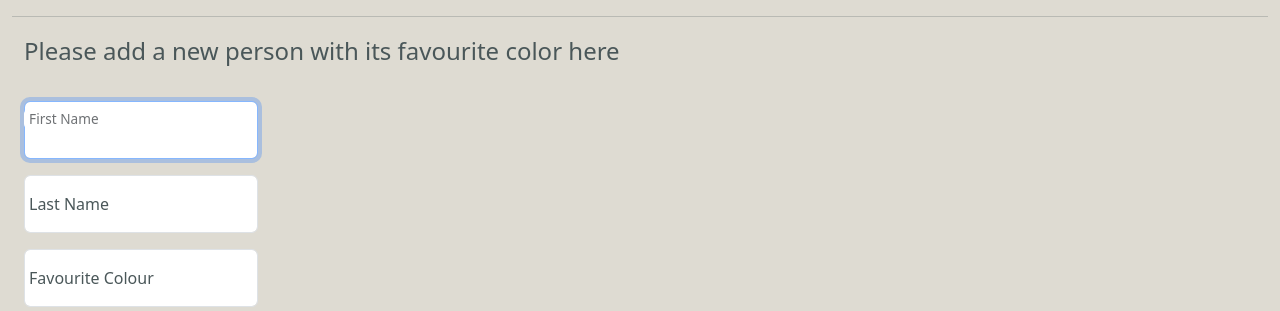
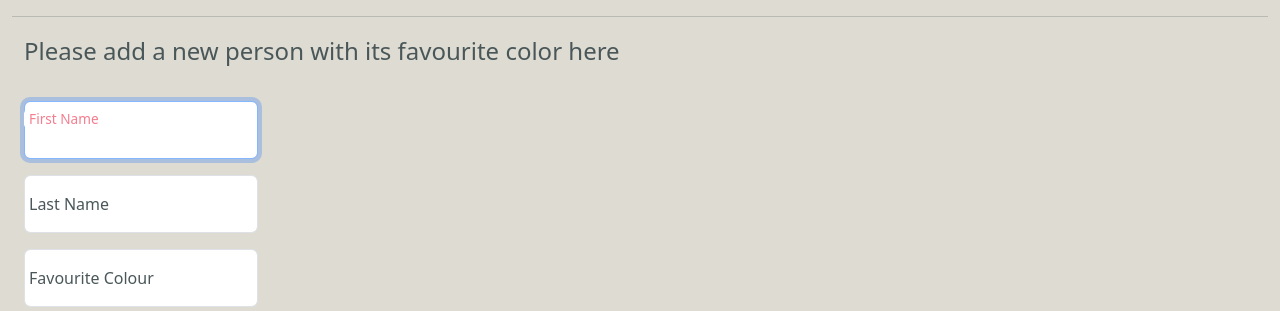
Before and after one commit to emilyryalls/homework_week11, a Flask app: page /database in a window 1280 px wide, with the restyled element focused. Shown: the part 86-397 px from the top of the page. Run offline with Flask 3, Linux system fonts and the light colour scheme; data that the repository does not hold is empty; some libraries are stand-ins or nearby versions.

Commit message:
Added color to label

```diff
--- a/application/static/style.css
+++ b/application/static/style.css
@@ -96,6 +96,13 @@ p {
     box-shadow: 0 4px 6px rgba(0, 0, 0, 0.2); /* Adding shadow */
 }
 
+
+.form-floating .form-control:focus ~ label {
+    color: #f57d8e; /* Change label color when input is focused */
+}
+
+
+
 footer {
     width: 100%;
     margin-top: auto; /* Keeps footer at bottom */
```
